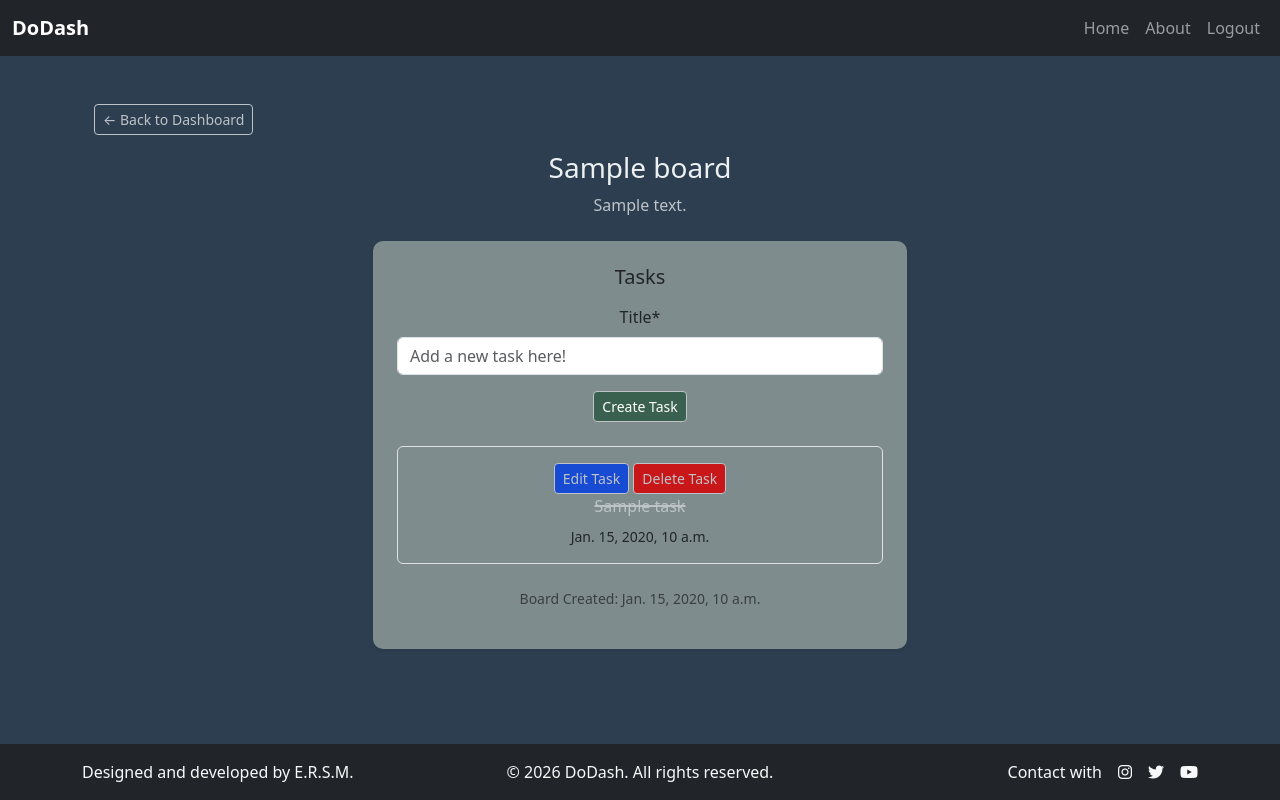
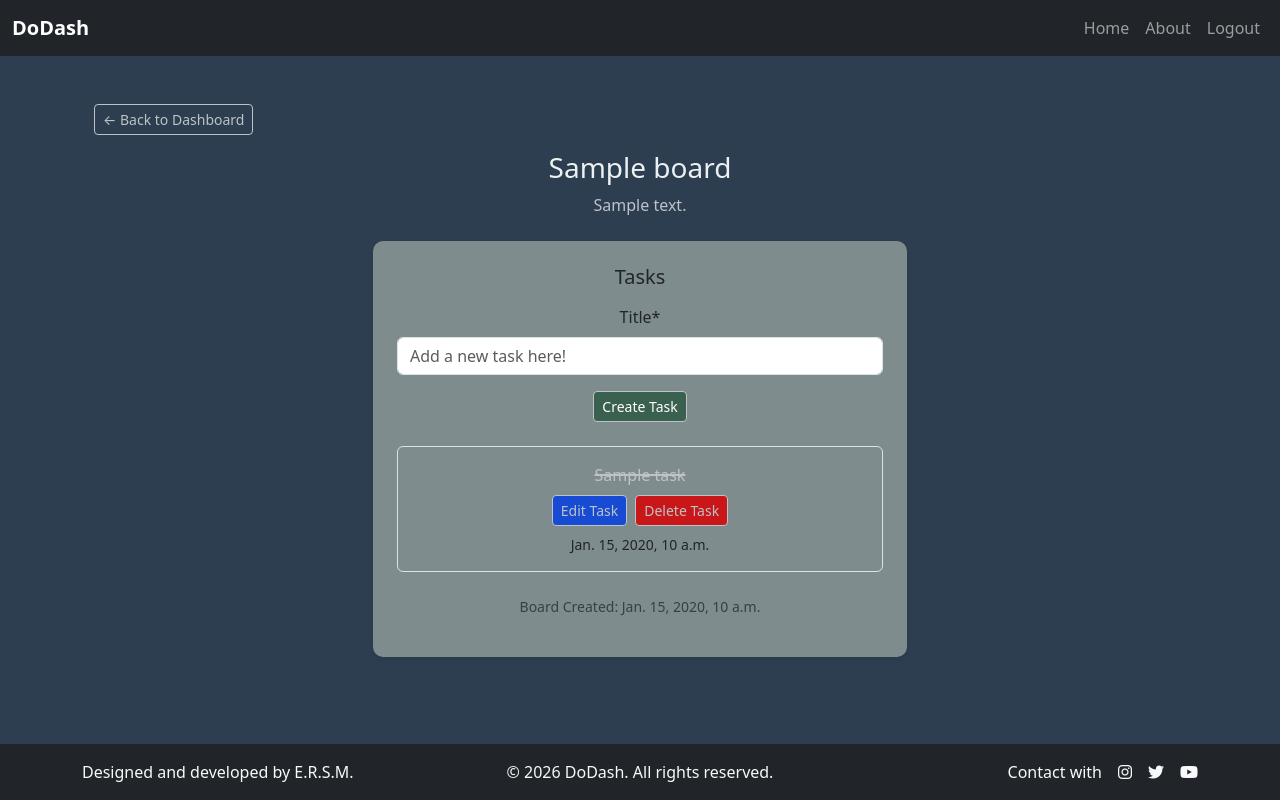
Before and after one commit to Enrique2007s/django-todo-app, a Django app: a page that uses dashboard/templates/dashboard/tasks.html in a window 1280 px wide. Run offline with Django 4.2, Linux system fonts and the light colour scheme; a user stored in the database is signed in; tables that the repository leaves empty hold one stand-in row (values such as "Sample post"); some libraries are stand-ins or nearby versions; some web fonts are replaced.

Commit message:
chance location of edit and delete buttons in tasks

```diff
--- a/dashboard/templates/dashboard/tasks.html
+++ b/dashboard/templates/dashboard/tasks.html
@@ -28,11 +28,13 @@
                         <div class="mt-4" role="list" aria-label="Task list">
                             {% for task in tasks %}
                             <div class="task-item mb-3 p-3 border rounded" role="listitem" aria-labelledby="taskTitle-{{ task.id }}">
-                                {% if user.is_authenticated %}
-                                <a href="{% url 'update-task' task.id %}" class="btn btn-sm edit-task-btn edit-task-btn-background" aria-label="Edit task {{ task.title }}">Edit Task</a>
-                                <a href="{% url 'delete-task' task.id %}" class="btn btn-sm delete-task-btn delete-task-btn-background" aria-label="Delete task {{ task.title }}">Delete Task</a>
-                                {% endif %}
                                 <p id="taskTitle-{{ task.id }}" class="task-title-text {% if task.is_completed %}task-completed{% endif %} mb-2">{{ task.title }}</p>
+                                <div class="d-flex justify-content-center gap-2 mb-2" aria-hidden="false">
+                                    {% if user.is_authenticated %}
+                                    <a href="{% url 'update-task' task.id %}" class="btn btn-sm edit-task-btn edit-task-btn-background" aria-label="Edit task {{ task.title }}">Edit Task</a>
+                                    <a href="{% url 'delete-task' task.id %}" class="btn btn-sm delete-task-btn delete-task-btn-background" aria-label="Delete task {{ task.title }}">Delete Task</a>
+                                    {% endif %}
+                                </div>
                                 <p class="task-meta small mb-0">{{ task.created_on }}</p>
                             </div>
                             {% endfor %}
```
